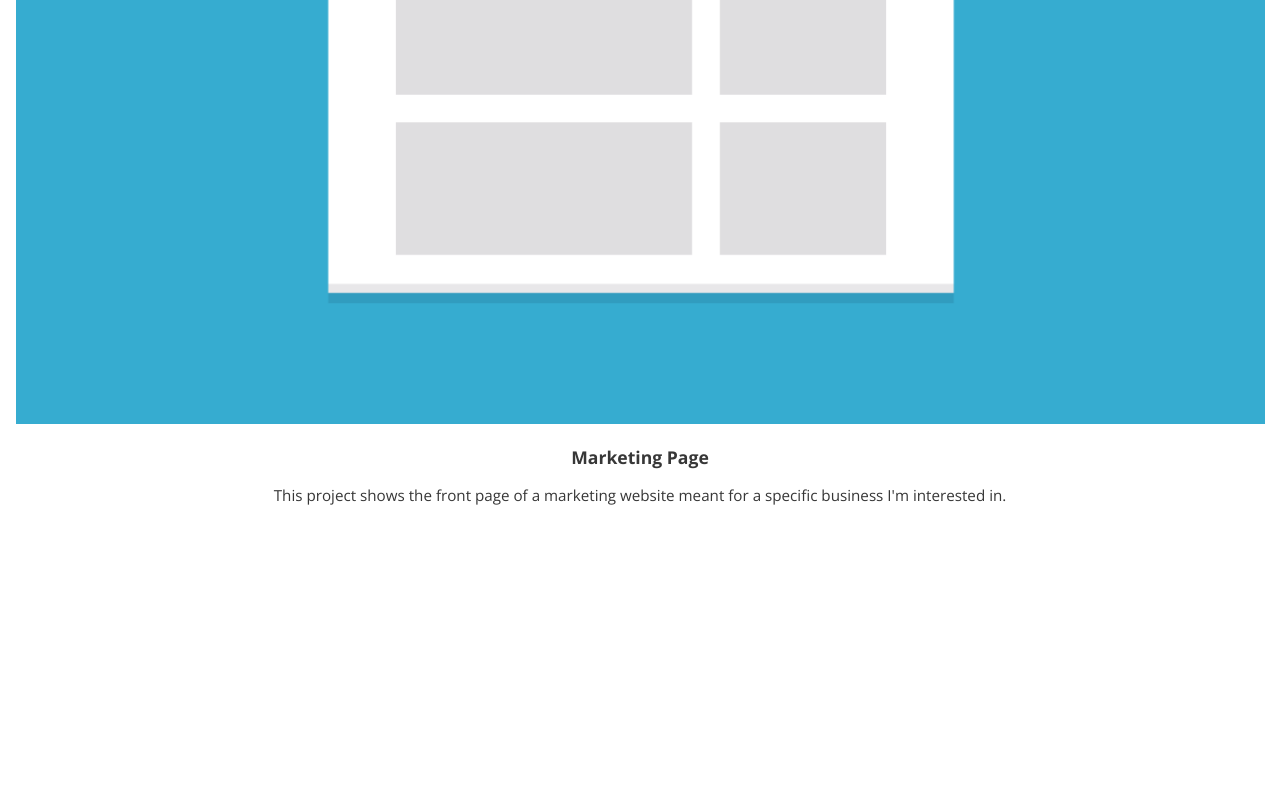
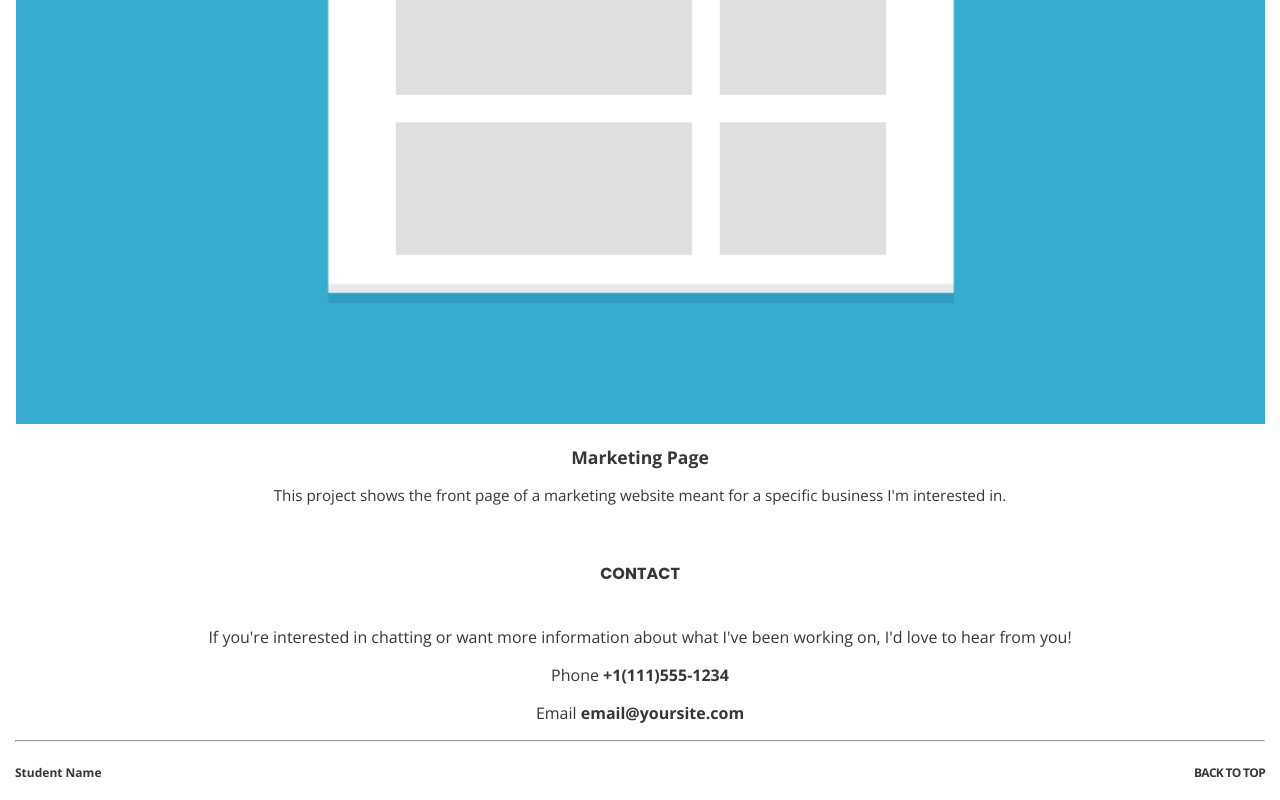
Before and after one commit to twoodman/th-fewd-project-2, a plain HTML site: page index.html in a window 1280 px wide. Shown: the part 1195-1995 px from the top of the page. Before the commit the page ends 1725 px from the top, so only its background shows below. Drawn offline with nearby package versions, Linux system fonts and the light colour scheme.

Commit message:
add footer and first pass at matching mockup

```diff
--- a/index.html
+++ b/index.html
@@ -43,6 +43,19 @@
                 </div>
             </section>
         </main>
+        <footer id="contact">
+            <h1>CONTACT</h1>
+            <p>If you're interested in chatting or want more information
+                about what I've been working on, I'd love to hear from you!
+            </p>
+            <p>Phone <span>+1(111)555-1234</span></p>
+            <p>Email <span>email@yoursite.com</span></p>
+            <hr>
+            <div class="footerkill">
+                <p>Student Name</p>
+                <p>BACK TO TOP</p>
+            </div>
+        </footer>
     </div>
 </body>
 </html>
```
